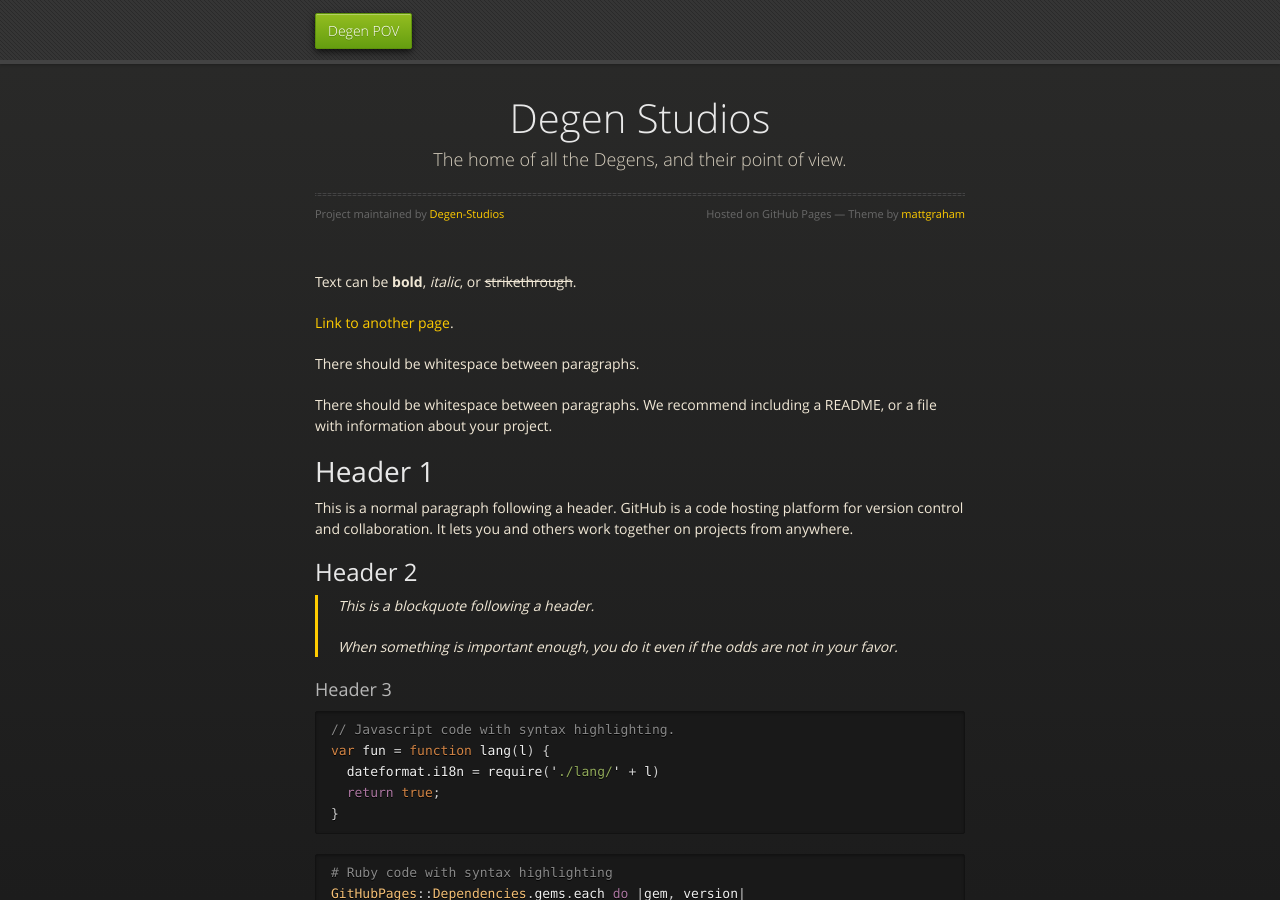
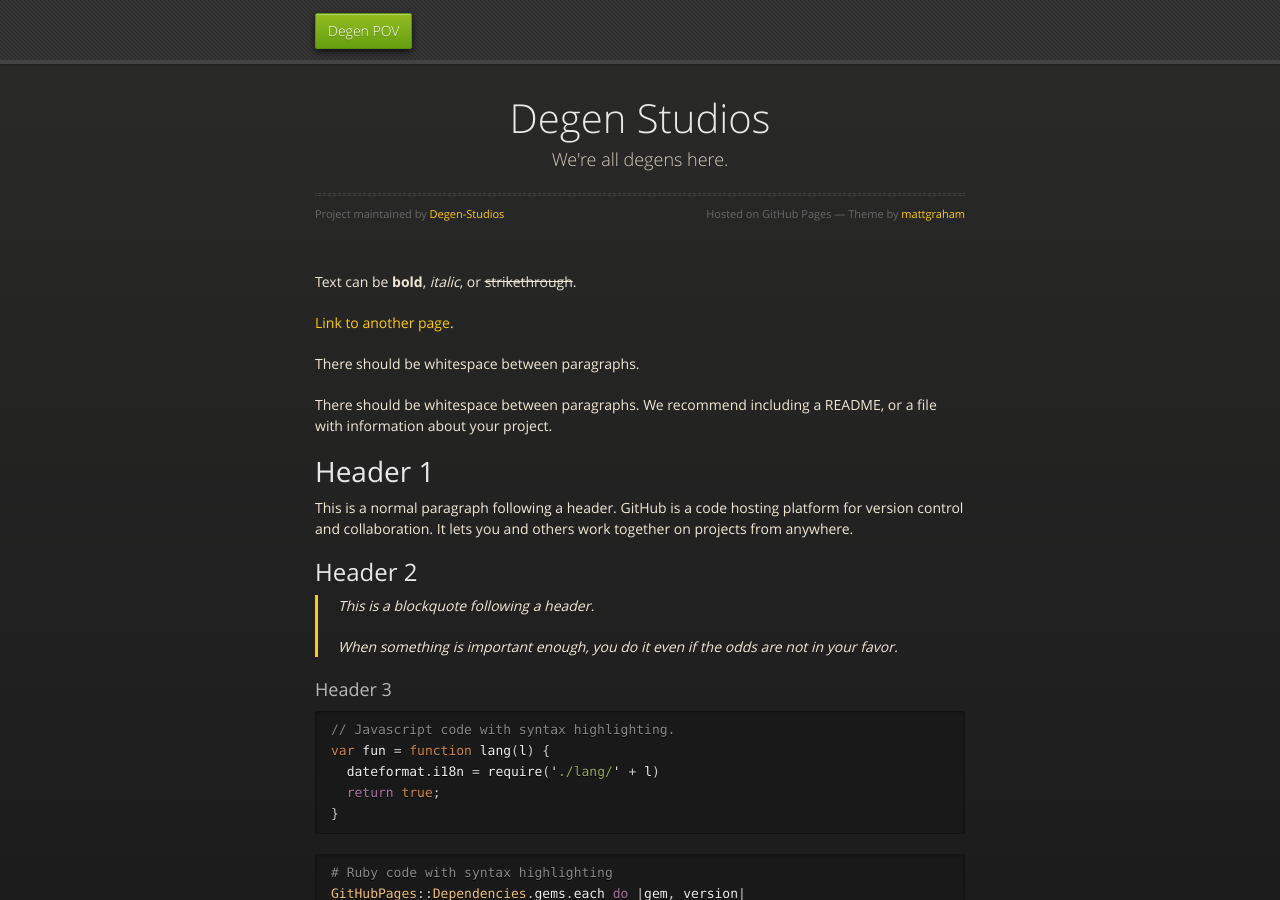
Before and after one commit to Degen-Studios/degen-studios.github.io, a Jekyll site: the page built from index.md, in a window 1280 px wide and 900 px high. Built offline with Jekyll 4.4.1, drawn with Linux system fonts in a browser that asks for light colours.

Commit message:
Updated sub-title.

```diff
--- a/_config.yml
+++ b/_config.yml
@@ -1,5 +1,5 @@
 title: Degen Studios
-description: The home of all the Degens, and their point of view.
+description: We're all degens here.
 show_downloads: false
 google_analytics:
 theme: jekyll-theme-midnight
```
